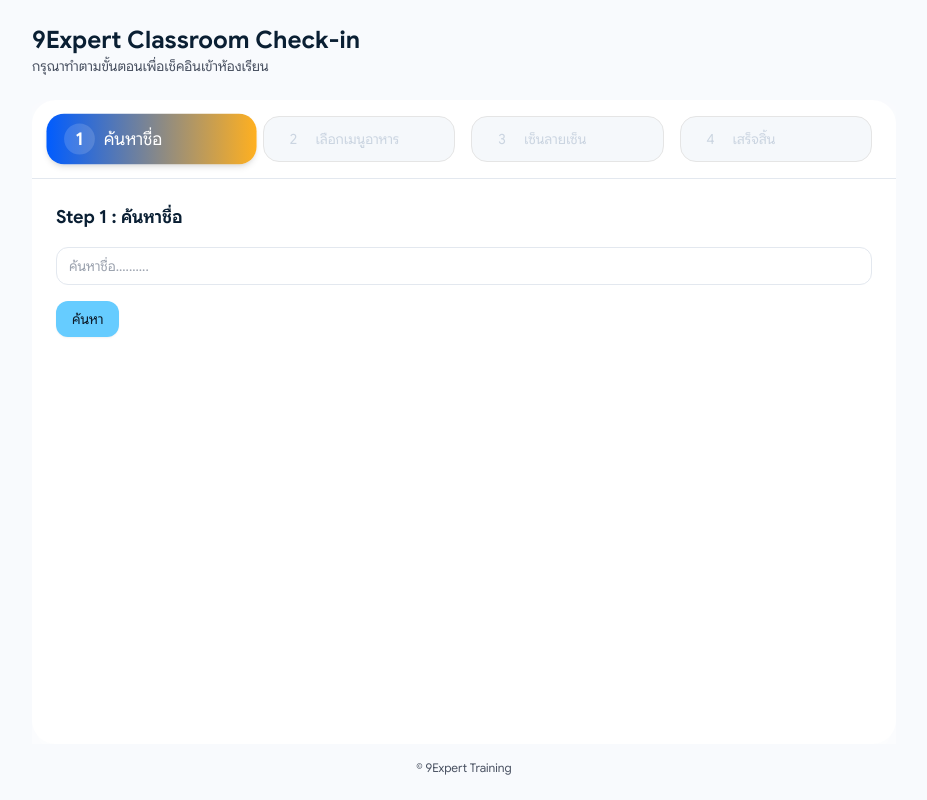
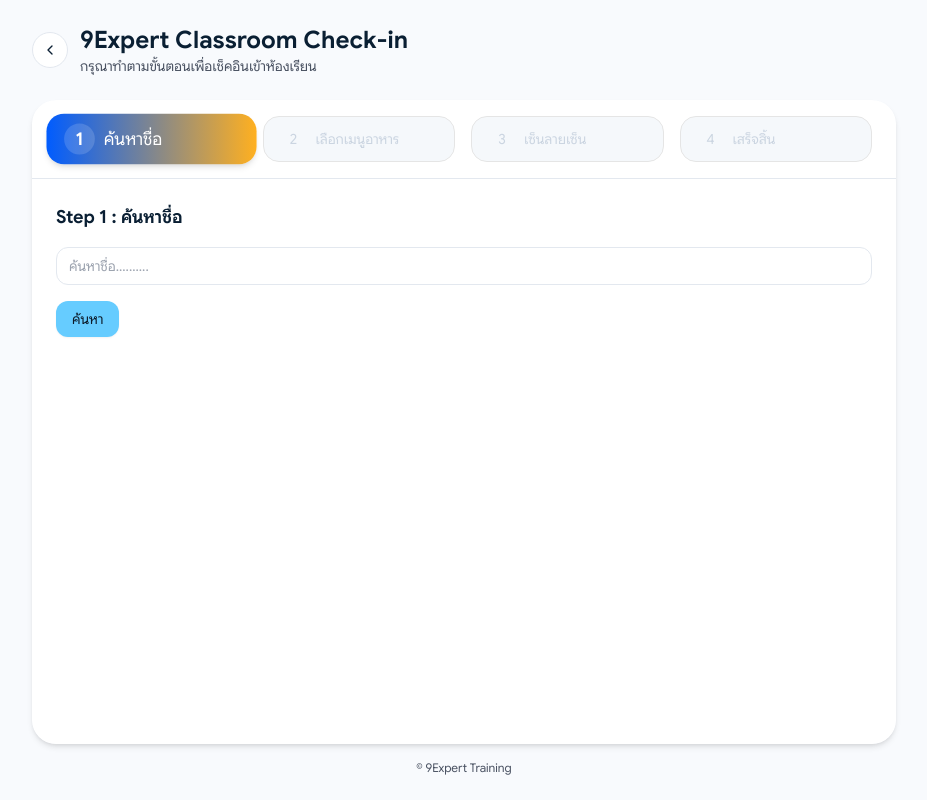
Before and after one commit to 9expert-devsec/classroom-app, a Next.js app: page /classroom/checkin in a window 1280 px wide. Shown: the whole page, without its empty margins (176-1103 px from the left). Built offline with nearby package versions, Linux system fonts and the light colour scheme.

Commit message:
add back button

```diff
--- a/src/app/classroom/checkin/layout.jsx
+++ b/src/app/classroom/checkin/layout.jsx
@@ -1,4 +1,6 @@
 import localFont from "next/font/local";
+import Link from "next/link";
+import { ChevronLeft } from "lucide-react";
 
 const lineSeedSansTH = localFont({
   src: [
@@ -30,18 +32,32 @@ const lineSeedSansTH = localFont({
 
 export default function CheckinLayout({ children }) {
   return (
-    <div className={`${lineSeedSansTH.className} h-screen bg-[#F8FAFD] text-front-text`}>
+    <div
+      className={`${lineSeedSansTH.className} h-screen bg-[#F8FAFD] text-front-text`}
+    >
       <div className="mx-auto flex h-screen max-w-4xl flex-col px-4 py-6">
-        <header className="mb-6 shrink-0">
-          <h1 className="text-2xl font-semibold">9Expert Classroom Check-in</h1>
-          <p className="text-sm text-front-textMuted">
-            กรุณาทำตามขั้นตอนเพื่อเช็คอินเข้าห้องเรียน
-          </p>
+        <header className="mb-6 shrink-0 flex flex-row items-center gap-3">
+          <Link
+              href="/classroom"
+              className="inline-flex h-9 w-9 items-center justify-center rounded-full border border-admin-border bg-white text-admin-text hover:bg-admin-surfaceMuted"
+              aria-label="ย้อนกลับ"
+            >
+              <ChevronLeft className="h-4 w-4" />
+            </Link>
+
+          <div>
+            <h1 className="text-2xl font-semibold">
+              9Expert Classroom Check-in
+            </h1>
+            <p className="text-sm text-front-textMuted">
+              กรุณาทำตามขั้นตอนเพื่อเช็คอินเข้าห้องเรียน
+            </p>
+          </div>
         </header>
 
         {/* ✅ เลื่อนเฉพาะ main */}
-        <main className="min-h-0 flex-1 overflow-hidden">
-          <div className="h-full min-h-0 rounded-3xl bg-front-surface shadow-card">
+        <main className="min-h-0 flex-1 overflow-hidden rounded-3xl shadow-md">
+          <div className="h-full min-h-0 rounded-3xl bg-front-surface ">
             {children}
           </div>
         </main>
```
